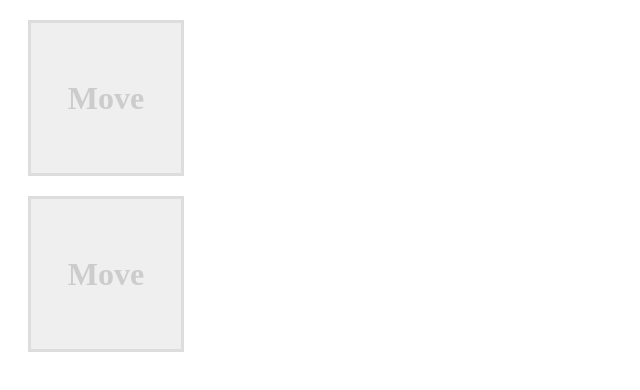
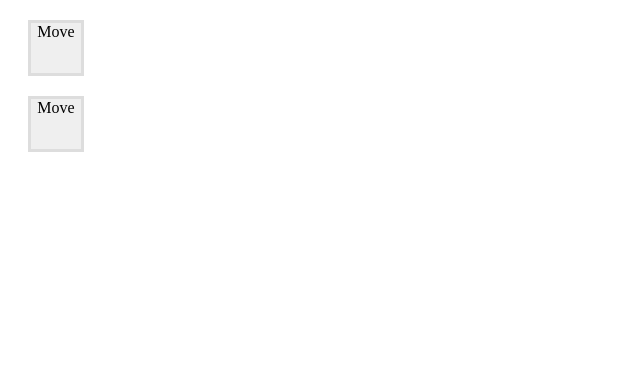
Before and after one commit to nnahito/dragpos, a plain HTML site: page index.html in a window 1280 px wide. Shown: the whole page, without its empty margins (0-640 px from the left). Drawn offline with nearby package versions, Linux system fonts and the light colour scheme.

Commit message:
no message

```diff
--- a/index.html
+++ b/index.html
@@ -15,16 +15,12 @@
     <!-- ページ内CSS -->
     <style>
         .box {
-            width: 150px;
-            height: 150px;
+            width: 50px;
+            height: 50px;
             margin: 20px;
-            color: #CCC;
             background: #EFEFEF;
             border: 3px solid #DDD;
-            font-size: 2em;
-            font-weight: 900;
             text-align: center;
-            line-height: 150px;
         }
     </style>
 
```
